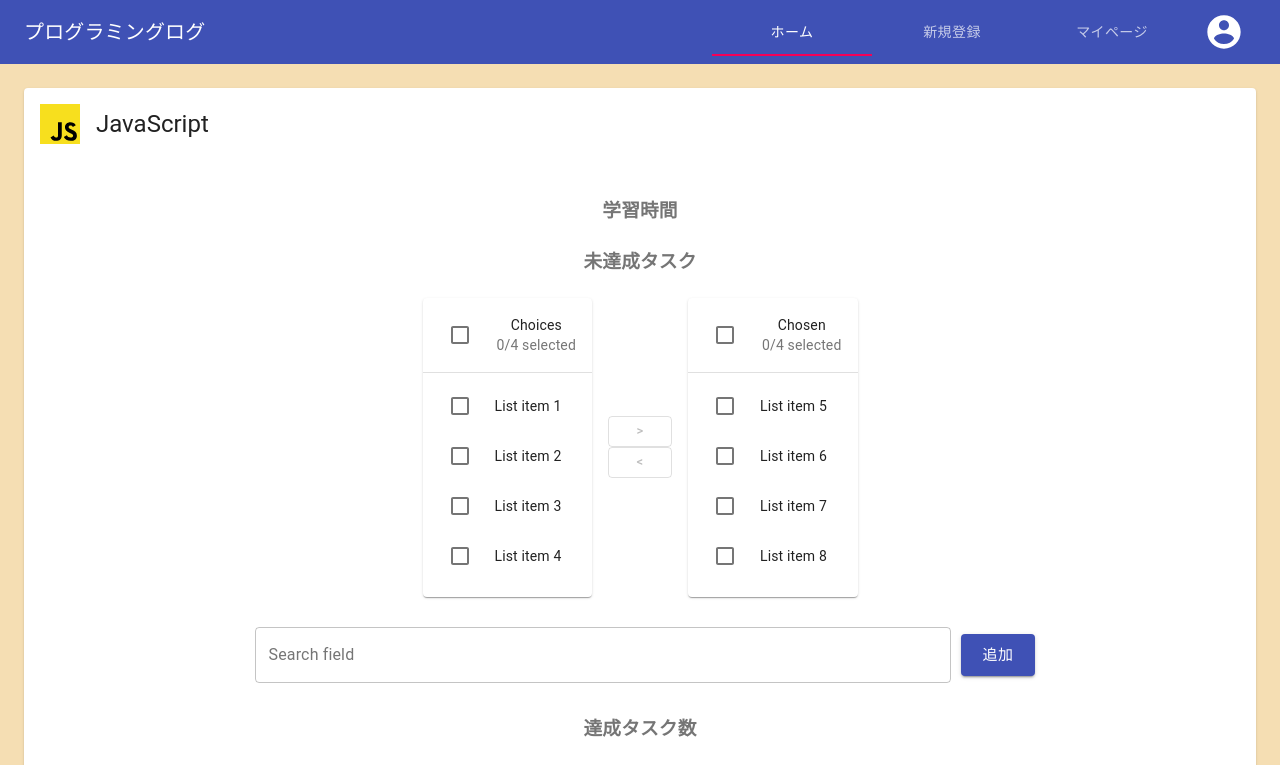
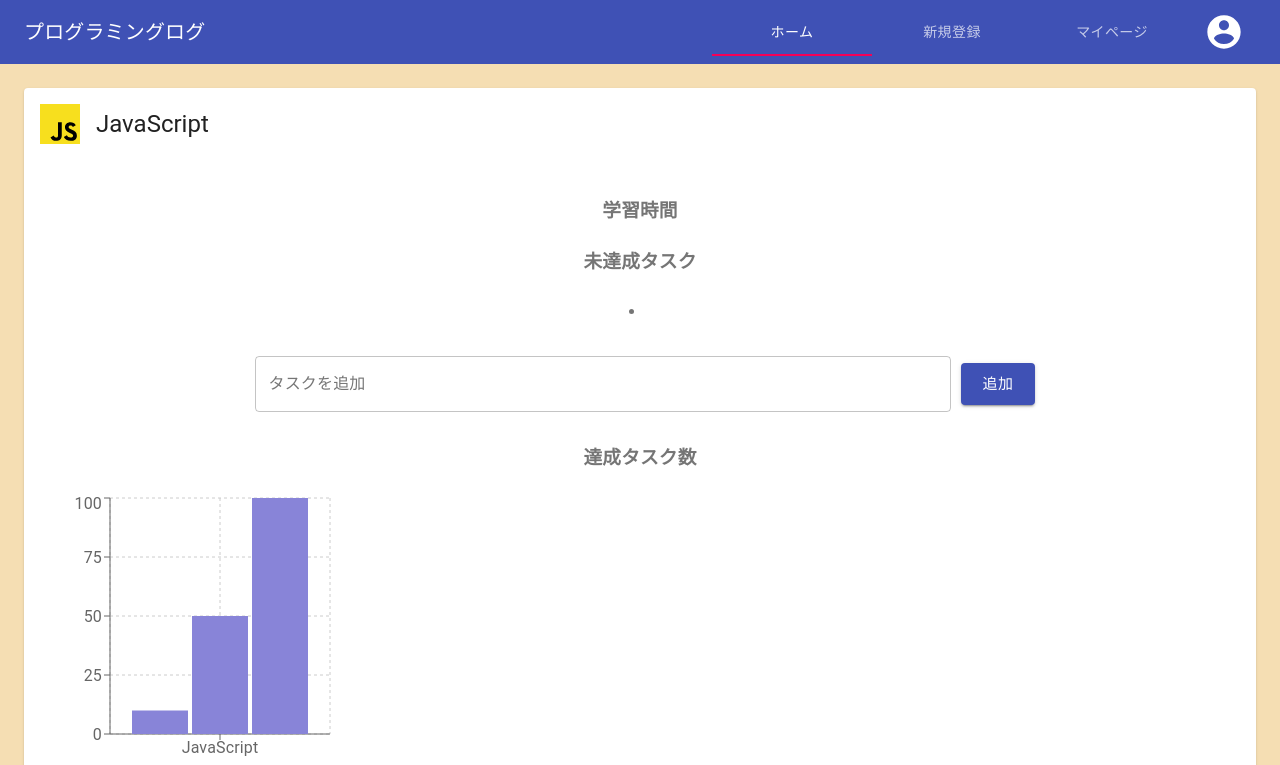
Before and after one commit to yk2906/programingLog, a React (Create React App) app in the folder front/: page /status in a window 1280 px wide. Shown: the top 765 px of the page. Built offline with nearby package versions, Linux system fonts and the light colour scheme.

Commit message:
7th commit

```diff
--- a/front/src/components/Home/Status/Tasks.jsx
+++ b/front/src/components/Home/Status/Tasks.jsx
@@ -1,149 +1,62 @@
-import React from 'react';
-import { makeStyles } from '@material-ui/core/styles';
-import Grid from '@material-ui/core/Grid';
-import List from '@material-ui/core/List';
-import Card from '@material-ui/core/Card';
-import CardHeader from '@material-ui/core/CardHeader';
-import ListItem from '@material-ui/core/ListItem';
-import ListItemText from '@material-ui/core/ListItemText';
-import ListItemIcon from '@material-ui/core/ListItemIcon';
-import Checkbox from '@material-ui/core/Checkbox';
-import Button from '@material-ui/core/Button';
-import Divider from '@material-ui/core/Divider';
-import TextField from '@material-ui/core/TextField';
+import React, {useState} from 'react'
+import TextField from '@material-ui/core/TextField'
+import Button from '@material-ui/core/Button'
 
-function not(a, b) {
-  return a.filter((value) => b.indexOf(value) === -1);
-}
 
-function intersection(a, b) {
-  return a.filter((value) => b.indexOf(value) !== -1);
-}
+const Tasks = () => {
 
-function union(a, b) {
-  return [...a, ...not(b, a)];
-}
+  const initialState = {
+    title: '',
+    doing: false,
+  }
 
-export default function Tasks() {
-  const [checked, setChecked] = React.useState([]);
-  const [left, setLeft] = React.useState([0, 1, 2, 3]);
-  const [right, setRight] = React.useState([4, 5, 6, 7]);
+  const [tasks, setTasks] = useState([initialState])
+  const [taskName, setTaskName] = useState('')
 
-  const leftChecked = intersection(checked, left);
-  const rightChecked = intersection(checked, right);
+  const inputTaskName = (e) => {
+    setTaskName(e.target.value)
+  }
 
-  const handleToggle = (value) => () => {
-    const currentIndex = checked.indexOf(value);
-    const newChecked = [...checked];
+  const addTask = () => {
+    setTasks([...tasks, {
+      title: taskName,
+      doing: false,
+    }])
+    setTaskName('')
+  }
 
-    if (currentIndex === -1) {
-      newChecked.push(value);
-    } else {
-      newChecked.splice(currentIndex, 1);
-    }
-
-    setChecked(newChecked);
-  };
-
-  const numberOfChecked = (items) => intersection(checked, items).length;
-
-  const handleToggleAll = (items) => () => {
-    if (numberOfChecked(items) === items.length) {
-      setChecked(not(checked, items));
-    } else {
-      setChecked(union(checked, items));
-    }
-  };
-
-  const handleCheckedRight = () => {
-    setRight(right.concat(leftChecked));
-    setLeft(not(left, leftChecked));
-    setChecked(not(checked, leftChecked));
-  };
-
-  const handleCheckedLeft = () => {
-    setLeft(left.concat(rightChecked));
-    setRight(not(right, rightChecked));
-    setChecked(not(checked, rightChecked));
-  };
-
-  const customList = (title, items) => (
-    <Card>
-      <CardHeader
-        avatar={
-          <Checkbox
-            onClick={handleToggleAll(items)}
-            checked={numberOfChecked(items) === items.length && items.length !== 0}
-            indeterminate={numberOfChecked(items) !== items.length && numberOfChecked(items) !== 0}
-            disabled={items.length === 0}
-            inputProps={{ 'aria-label': 'all items selected' }}
-          />
-        }
-        title={title}
-        subheader={`${numberOfChecked(items)}/${items.length} selected`}
-      />
-      <Divider />
-      <List dense component="div" role="list">
-        {items.map((value) => {
-          const labelId = `transfer-list-all-item-${value}-label`;
-
-          return (
-            <ListItem key={value} role="listitem" button onClick={handleToggle(value)}>
-              <ListItemIcon>
-                <Checkbox
-                  checked={checked.indexOf(value) !== -1}
-                  tabIndex={-1}
-                  disableRipple
-                  inputProps={{ 'aria-labelledby': labelId }}
-                />
-              </ListItemIcon>
-              <ListItemText id={labelId} primary={`List item ${value + 1}`} />
-            </ListItem>
-          );
-        })}
-        <ListItem />
-      </List>
-    </Card>
-  );
-
-  return (
+  return(
     <div>
-      <Grid container spacing={2} justify="center" alignItems="center">
-        <Grid item>{customList('Choices', left)}</Grid>
-        <Grid item>
-          <Grid container direction="column" alignItems="center">
-            <Button
-              variant="outlined"
-              size="small"
-              onClick={handleCheckedRight}
-              disabled={leftChecked.length === 0}
-              aria-label="move selected right"
-            >
-              &gt;
-            </Button>
-            <Button
-              variant="outlined"
-              size="small"
-              onClick={handleCheckedLeft}
-              disabled={rightChecked.length === 0}
-              aria-label="move selected left"
-            >
-              &lt;
-            </Button>
-          </Grid>
-        </Grid>
-        <Grid item>{customList('Chosen', right)}</Grid>
-      </Grid>
+      <div>
+        {tasks.map(value => (
+          <li>{value.title}</li>
+        ))}
+      </div>
       <div className="tasks-input-area">
         <div className="tasks-textfield">
-          <TextField id="outlined-search" label="Search field" type="search" variant="outlined" fullWidth="true" />
+          <TextField
+            id="outlined-search"
+            label="タスクを追加"
+            type="text"
+            variant="outlined"
+            fullWidth="true"
+            value={taskName}
+            onChange={inputTaskName}
+             />
         </div>
         <div className="tasks-add-button">
-          <Button variant="contained" size="large" color="primary" >
+          <Button
+            variant="contained"
+            size="large"
+            color="primary"
+            onClick={addTask}
+             >
             追加
           </Button>
         </div>
       </div>
     </div>
-  );
+  )
 }
+
+export default Tasks;
```
Also changed, not shown: 1 other file (tests, documents, lock files or other folders).
